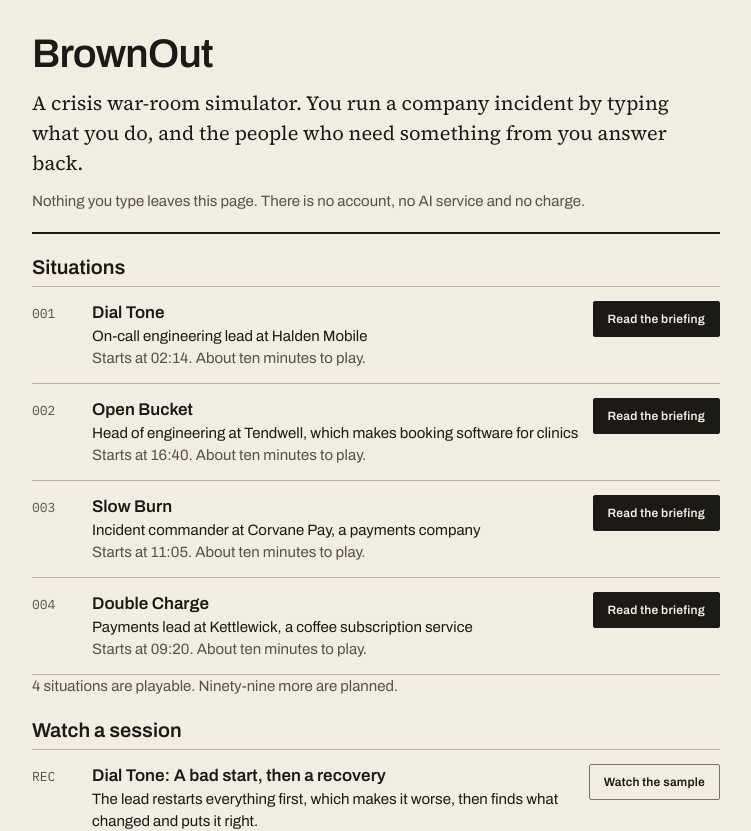
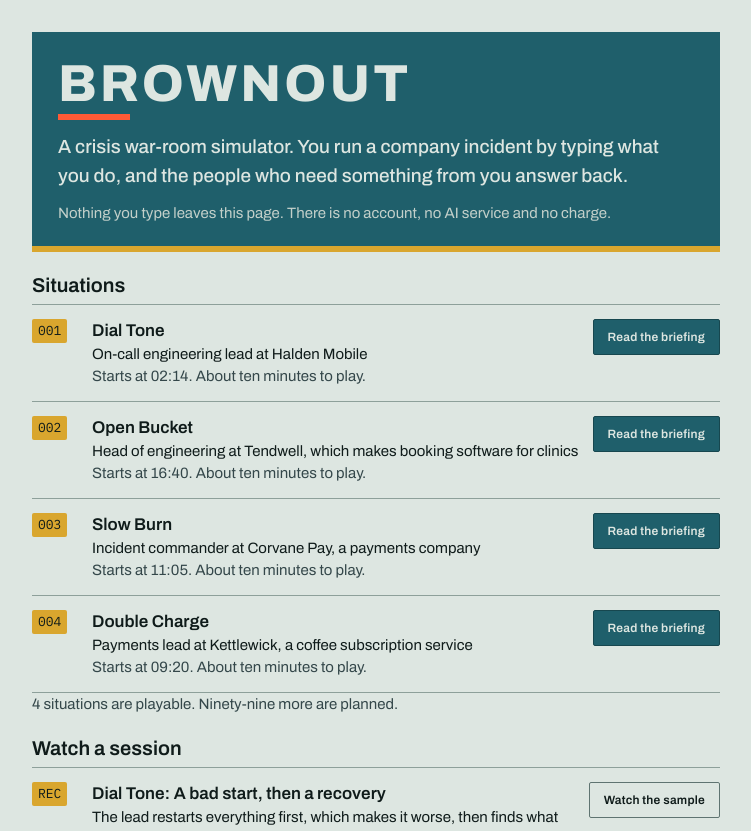
Before and after one commit to futuresfsake/BrownOut, a React (Vite) app: page / in a window 1280 px wide. Shown: the top 831 px of the page, without its empty margins (264-1015 px from the left). Built offline with nearby package versions, Linux system fonts and the light colour scheme.

Commit message:
style: room and layout styles

```diff
--- a/src/client/styles.css
+++ b/src/client/styles.css
@@ -1,15 +1,18 @@
-/* BrownOut, flat view. A duty logbook: ruled paper, ink, one amber. Tokens come from
-   docs/03-design/ui-design.md and are the only colours used. */
+/* BrownOut, flat view. A power-dispatch control room at night: cool sage walls, graphite, one
+   vermilion for faults. Tokens come from docs/03-design/ui-design.md and are the only colours used. */
 
 :root {
-  --paper-0: #f2ede3;
-  --paper-1: #e9e2d4;
-  --paper-2: #ddd3c0;
-  --ink: #1b1a17;
-  --ink-2: #575248;
-  --signal: #8a3c05;
-  --edge: #7a7363;
-  --rule: #b9b09e;
+  --paper-0: #dde6e1;
+  --paper-1: #c3d0ca;
+  --paper-2: #a3b4ad;
+  --ink: #0f1b1a;
+  --ink-2: #34474a;
+  --signal: #b52a10;
+  --edge: #5f7471;
+  --rule: #8da09a;
+  --teal: #1f5f6b;
+  --teal-2: #17474f;
+  --ochre: #d9a62e;
 
   --sans: "Archivo Variable", "Archivo", sans-serif;
   --serif: "Source Serif 4 Variable", "Source Serif 4", serif;
@@ -115,13 +118,13 @@ button:disabled {
 }
 
 button.primary {
-  background: var(--ink);
-  border-color: var(--ink);
+  background: var(--teal);
+  border-color: var(--teal-2);
   color: var(--paper-0);
 }
 
 button.primary:hover:not(:disabled) {
-  background: var(--ink-2);
+  background: var(--teal-2);
 }
 
 button.primary:disabled {
@@ -197,8 +200,22 @@ label,
 }
 
 .wordmark {
-  font: 600 40px/44px var(--sans);
-  letter-spacing: -0.02em;
+  font: 800 52px/52px var(--sans);
+  letter-spacing: 0.06em;
+  text-transform: uppercase;
+  position: relative;
+  padding-bottom: 10px;
+}
+
+/* A bar under the title, the colour of a fault lamp. */
+.wordmark::after {
+  content: "";
+  position: absolute;
+  left: 0;
+  bottom: 0;
+  width: 72px;
+  height: 6px;
+  background: #ff5a36;
 }
 
 .wordmark.small {
@@ -211,12 +228,18 @@ label,
 .masthead {
   display: grid;
   gap: 12px;
-  padding-bottom: 20px;
-  border-bottom: 2px solid var(--ink);
+  padding: 26px 26px 22px;
+  background: var(--teal);
+  color: var(--paper-0);
+  border-bottom: 6px solid var(--ochre);
+}
+
+.masthead .fineprint {
+  color: var(--paper-1);
 }
 
 .lede {
-  font: 400 20px/30px var(--serif);
+  font: 500 19px/29px var(--sans);
   max-width: 34em;
 }
 
@@ -256,8 +279,12 @@ label,
 }
 
 .situation-number {
-  color: var(--ink-2);
-  padding-top: 2px;
+  color: var(--ink);
+  background: var(--ochre);
+  align-self: start;
+  justify-self: start;
+  padding: 1px 6px;
+  border-radius: 2px;
 }
 
 .briefing {
@@ -1227,6 +1254,141 @@ button.evidence {
 
 @media (prefers-reduced-motion: no-preference) {
   button {
-    transition: background-color 120ms ease-out;
+    transition:
+      background-color 120ms ease-out,
+      transform 120ms ease-out;
+  }
+
+  button:hover:not(:disabled) {
+    transform: translateY(-1px);
+  }
+
+  button:active:not(:disabled) {
+    transform: translateY(1px);
+  }
+
+  /* The title comes on like a failing supply catching: two stutters, then steady. */
+  .masthead .wordmark {
+    animation: power-on 1.1s steps(1, end) both;
+  }
+
+  .masthead .wordmark::after {
+    animation: bar-grow 700ms 500ms cubic-bezier(0.2, 0.8, 0.2, 1) both;
+  }
+
+  .masthead .lede,
+  .masthead .fineprint {
+    animation: rise 520ms 650ms ease-out both;
+  }
+
+  .situations li {
+    animation: rise 480ms ease-out both;
+  }
+
+  .situations li:nth-child(1) {
+    animation-delay: 300ms;
+  }
+
+  .situations li:nth-child(2) {
+    animation-delay: 370ms;
+  }
+
+  .situations li:nth-child(3) {
+    animation-delay: 440ms;
+  }
+
+  .situations li:nth-child(4) {
+    animation-delay: 510ms;
+  }
+
+  .situations li:nth-child(5) {
+    animation-delay: 580ms;
+  }
+
+  .situations li:nth-child(6) {
+    animation-delay: 650ms;
+  }
+
+  .situations li:nth-child(7) {
+    animation-delay: 720ms;
+  }
+
+  .situations li:nth-child(8) {
+    animation-delay: 790ms;
+  }
+
+  .situations li:nth-child(9) {
+    animation-delay: 860ms;
+  }
+
+  .situations li:nth-child(10) {
+    animation-delay: 930ms;
+  }
+
+  .situations li:nth-child(11) {
+    animation-delay: 1000ms;
+  }
+
+  .situations li:nth-child(12) {
+    animation-delay: 1070ms;
+  }
+
+  .situation-number {
+    animation: lamp-on 900ms 700ms ease-out both;
+  }
+
+  .entry {
+    animation: slide-in 260ms ease-out both;
+  }
+
+  @keyframes power-on {
+    0% {
+      opacity: 0.1;
+    }
+    10% {
+      opacity: 1;
+    }
+    18% {
+      opacity: 0.25;
+    }
+    30% {
+      opacity: 1;
+    }
+    100% {
+      opacity: 1;
+    }
+  }
+
+  @keyframes bar-grow {
+    from {
+      width: 0;
+    }
+  }
+
+  @keyframes rise {
+    from {
+      opacity: 0;
+      transform: translateY(10px);
+    }
+  }
+
+  @keyframes slide-in {
+    from {
+      opacity: 0;
+      transform: translateX(-14px);
+      background: color-mix(in srgb, var(--ochre) 45%, transparent);
+    }
+  }
+
+  @keyframes lamp-on {
+    0% {
+      box-shadow: 0 0 0 0 transparent;
+    }
+    40% {
+      box-shadow: 0 0 0 5px color-mix(in srgb, var(--ochre) 55%, transparent);
+    }
+    100% {
+      box-shadow: 0 0 0 0 transparent;
+    }
   }
 }
```
